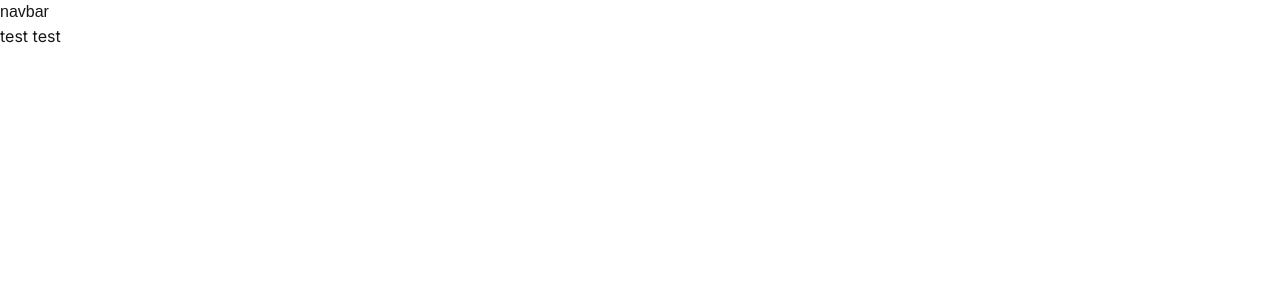
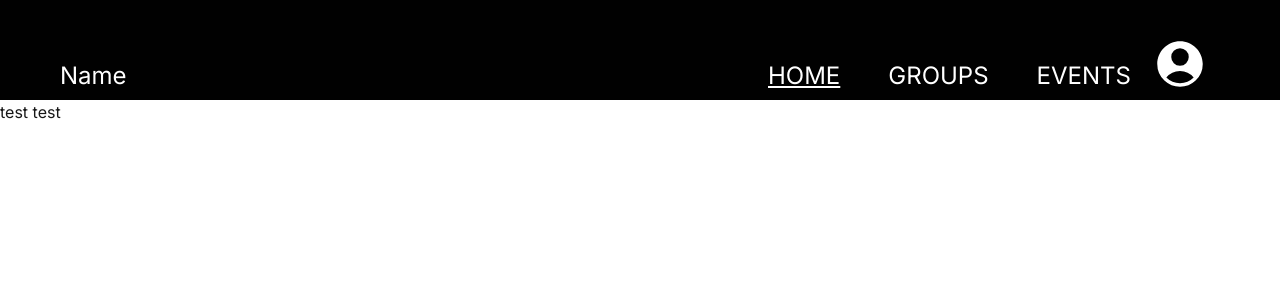
Before and after one commit to jn-han/youCode2025, a Next.js app in the folder frontend/: page / in a window 1280 px wide. Shown: the top 300 px of the page. Built offline with nearby package versions, Linux system fonts and the light colour scheme.

Commit message:
fixing navbar file due to location change

```diff
--- a/frontend/src/app/globals.css
+++ b/frontend/src/app/globals.css
@@ -12,6 +12,7 @@
   --font-sans: var(--font-geist-sans);
   --font-mono: var(--font-geist-mono);
   --font-primary: var(--font-primary);
+  --color-navbar: #010101;
 }
 
 @media (prefers-color-scheme: dark) {
--- a/frontend/src/components/Navbar.js
+++ b/frontend/src/components/Navbar.js
@@ -1,9 +1,34 @@
+'use client';
 import React from 'react'
 
+import Link from 'next/link';
+import { usePathname } from 'next/navigation';
+
 const Navbar = () => {
-  return (
-    <div>navbar</div>
-  )
+    const pathname = usePathname();
+
+    const linkStyle = (path) =>
+      pathname === path ? 'underline' : '';
+
+    return (
+      <div className="grid grid-cols-[60%_30%_10%] bg-navbar text-white h-[100px] items-end pb-2 text-2xl font-primary">
+        <div className="ml-15">
+          <p>Name</p>
+        </div>
+
+        <div className="flex space-x-12">
+          <Link href="/" className={linkStyle('/')}>HOME</Link>
+          <Link href="/groups" className={linkStyle('/groups')}>GROUPS</Link>
+          <Link href="/events" className={linkStyle('/events')}>EVENTS</Link>
+        </div>
+
+        <div>
+          <svg xmlns="http://www.w3.org/2000/svg" viewBox="0 0 24 24" fill="currentColor" className="size-14">
+            <path fillRule="evenodd" d="M18.685 19.097A9.723 9.723 0 0 0 21.75 12c0-5.385-4.365-9.75-9.75-9.75S2.25 6.615 2.25 12a9.723 9.723 0 0 0 3.065 7.097A9.716 9.716 0 0 0 12 21.75a9.716 9.716 0 0 0 6.685-2.653Zm-12.54-1.285A7.486 7.486 0 0 1 12 15a7.486 7.486 0 0 1 5.855 2.812A8.224 8.224 0 0 1 12 20.25a8.224 8.224 0 0 1-5.855-2.438ZM15.75 9a3.75 3.75 0 1 1-7.5 0 3.75 3.75 0 0 1 7.5 0Z" clipRule="evenodd" />
+          </svg>
+        </div>
+      </div>
+    );
 }
 
 export default Navbar
```
